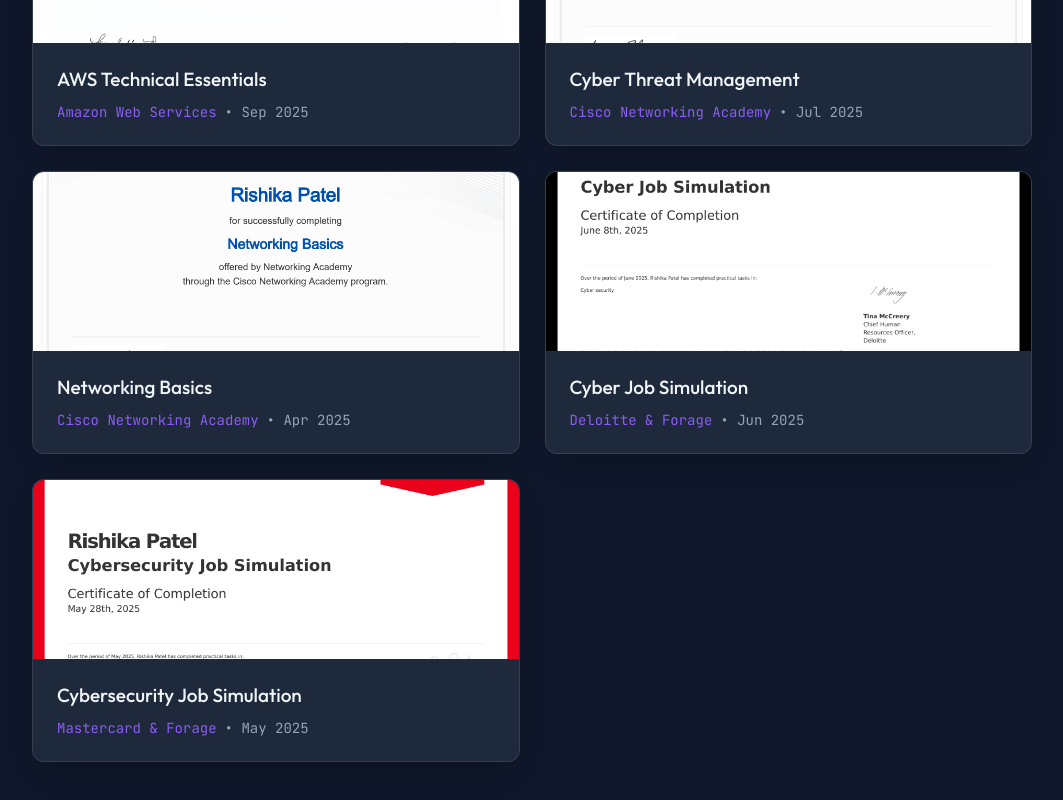
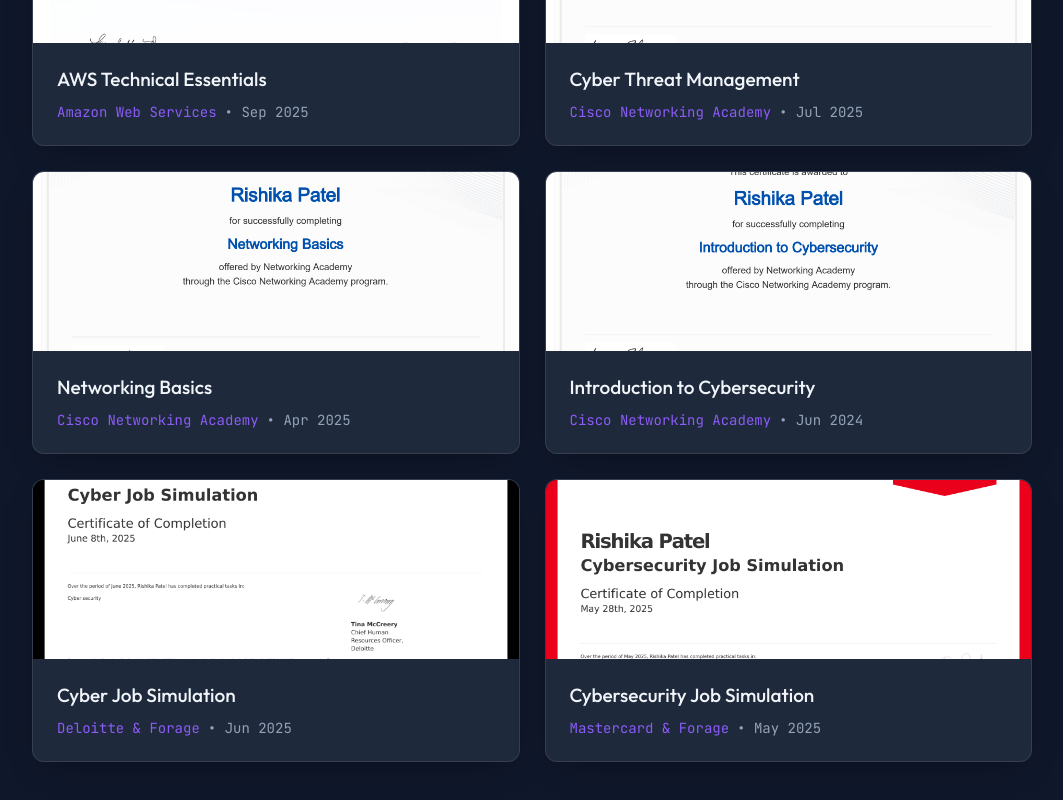
Before and after one commit to Rishikaaz/Portfolio, a Next.js app: page / in a window 1280 px wide. Shown: the part 6808-7608 px from the top of the page, without its empty margins (108-1171 px from the left). Built offline with nearby package versions, Linux system fonts and the light colour scheme.

Commit message:
feat: add Cisco Introduction to Cybersecurity certification with high-res image preview

```diff
--- a/src/components/Certifications.tsx
+++ b/src/components/Certifications.tsx
@@ -69,6 +69,12 @@ const Certifications = () => {
       issuer: "Cisco Networking Academy",
       image: "/certifications/cisco_networking.png",
       date: "Apr 2025"
+    },
+    {
+      name: "Introduction to Cybersecurity",
+      issuer: "Cisco Networking Academy",
+      image: "/certifications/cisco_intro_cyber.png",
+      date: "Jun 2024"
     },
     {
       name: "Cyber Job Simulation",
```
Also changed, not shown: public/certifications/cisco_intro_cyber.png (added).
